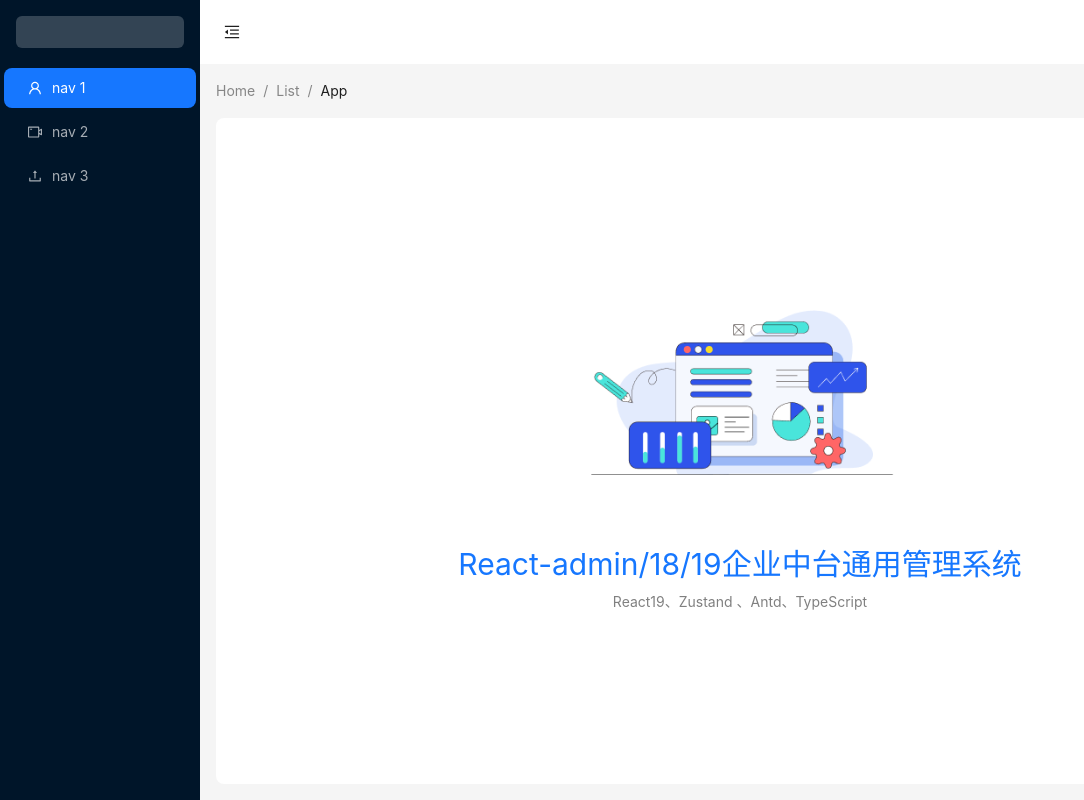
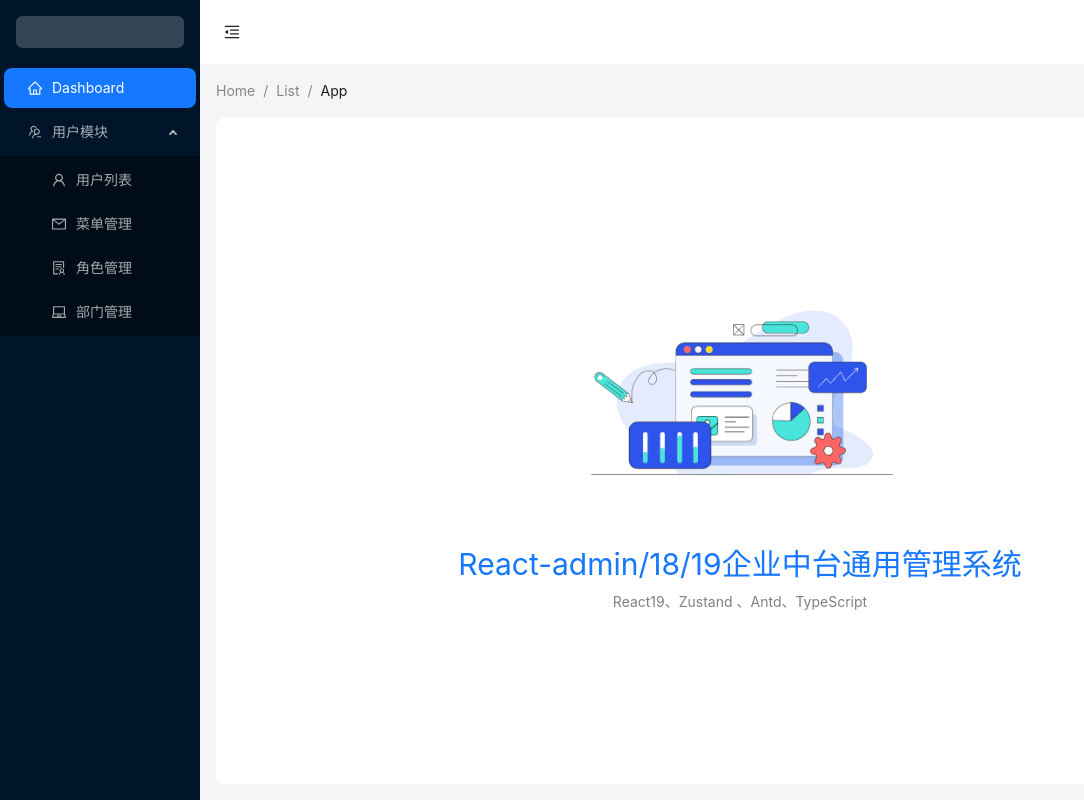
Before and after one commit to johnnywwy/react-admin, a React (Vite) app: page /welcome in a window 1280 px wide. Shown: the whole page, without its empty margins (0-1084 px from the left). Built offline with nearby package versions, Linux system fonts and the light colour scheme.

Commit message:
feat: 整体路由改造和页面添加

```diff
--- a/src/layout/index.tsx
+++ b/src/layout/index.tsx
@@ -3,24 +3,14 @@
 import stytles from "./index.module.less";
 import NavHeader from "./header";
 
-import { useStore } from "@/store";
 import SideMenu from "./menu";
 import NavBreadcrumb from "./breadcrumb";
 import NavContent from "./content";
-const { Sider } = Layout;
 
 const App: React.FC = () => {
-  const { collapsed } = useStore();
   return (
     <Layout className={stytles.layout}>
-      <Sider
-        trigger={null}
-        collapsible
-        collapsed={collapsed}
-        className={stytles.wrapper}
-      >
-        <SideMenu />
-      </Sider>
+      <SideMenu />
       <Layout>
         <NavHeader />
         <NavBreadcrumb />
--- a/src/layout/menu/index.tsx
+++ b/src/layout/menu/index.tsx
@@ -1,40 +1,61 @@
 import React, { useState } from "react";
 import {
-  UploadOutlined,
+  HomeOutlined,
+  LaptopOutlined,
+  MailOutlined,
+  SolutionOutlined,
+  UsergroupDeleteOutlined,
   UserOutlined,
-  VideoCameraOutlined,
 } from "@ant-design/icons";
-import { Menu } from "antd";
+import { Menu, type MenuProps } from "antd";
 import { useStore } from "@/store";
+import { Layout } from "antd";
 
+const { Sider } = Layout;
 import stytles from "./index.module.less";
+import { useNavigate } from "react-router-dom";
+
+type MenuItem = Required<MenuProps>["items"][number];
+
+const items: MenuItem[] = [
+  { key: "/dashboard", icon: <HomeOutlined />, label: "Dashboard" },
+  {
+    key: "/user",
+    label: "用户模块",
+    icon: <UsergroupDeleteOutlined />,
+    children: [
+      { key: "/userList", label: "用户列表", icon: <UserOutlined /> },
+      { key: "/menuList", label: "菜单管理", icon: <MailOutlined /> },
+      { key: "/roleList", label: "角色管理", icon: <SolutionOutlined /> },
+      { key: "/deptList", label: "部门管理", icon: <LaptopOutlined /> },
+    ],
+  },
+];
 
 export default function SideMenu() {
+  const navigate = useNavigate();
+  const { collapsed, currentMenu, setCurrentMenu } = useStore();
+  const menuClick = ({ key }: { key: string }) => {
+    navigate(key);
+    setCurrentMenu(key);
+  };
   return (
-    <>
+    <Sider
+      trigger={null}
+      collapsible
+      collapsed={collapsed}
+      className={stytles.wrapper}
+    >
       <div className={stytles.logo} />
       <Menu
+        defaultSelectedKeys={[currentMenu]}
+        defaultOpenKeys={["/user"]}
         theme="dark"
         mode="inline"
-        defaultSelectedKeys={["1"]}
-        items={[
-          {
-            key: "1",
-            icon: <UserOutlined />,
-            label: "nav 1",
-          },
-          {
-            key: "2",
-            icon: <VideoCameraOutlined />,
-            label: "nav 2",
-          },
-          {
-            key: "3",
-            icon: <UploadOutlined />,
-            label: "nav 3",
-          },
-        ]}
+        inlineCollapsed={collapsed}
+        items={items}
+        onClick={menuClick}
       />
-    </>
+    </Sider>
   );
 }
--- a/src/store/index.ts
+++ b/src/store/index.ts
@@ -2,8 +2,12 @@
 
 export const useStore = create<{
   collapsed: boolean
+  currentMenu: string
   updateCollapsed: () => void
+  setCurrentMenu: (currentMenu: string) => void
 }>((set) => ({
   collapsed: false,
-  updateCollapsed: () => set((state) => ({ collapsed: !state.collapsed }))
+  currentMenu: '/dashboard',
+  updateCollapsed: () => set((state) => ({ collapsed: !state.collapsed })),
+  setCurrentMenu: () => set((state) => ({ currentMenu: state.currentMenu }))
 }))
--- /dev/null
+++ b/src/views/dashboard/index.tsx
@@ -0,0 +1,4 @@
+const Ddashboard = () => {
+  return <div>dashboard</div>;
+};
+export default Ddashboard;
--- /dev/null
+++ b/src/views/dept/index.tsx
@@ -0,0 +1,4 @@
+const Dept = () => {
+  return <div>dept</div>;
+};
+export default Dept;
--- /dev/null
+++ b/src/views/menu/index.tsx
@@ -0,0 +1,4 @@
+const Menu = () => {
+  return <div>Menu</div>;
+};
+export default Menu;
--- /dev/null
+++ b/src/views/role/index.tsx
@@ -0,0 +1,4 @@
+const Role = () => {
+  return <div>Role</div>;
+};
+export default Role;
--- /dev/null
+++ b/src/views/user/index.tsx
@@ -0,0 +1,4 @@
+const User = () => {
+  return <div>User</div>;
+};
+export default User;
```
Also changed, not shown: src/router/index.tsx (+26 -2 lines).
